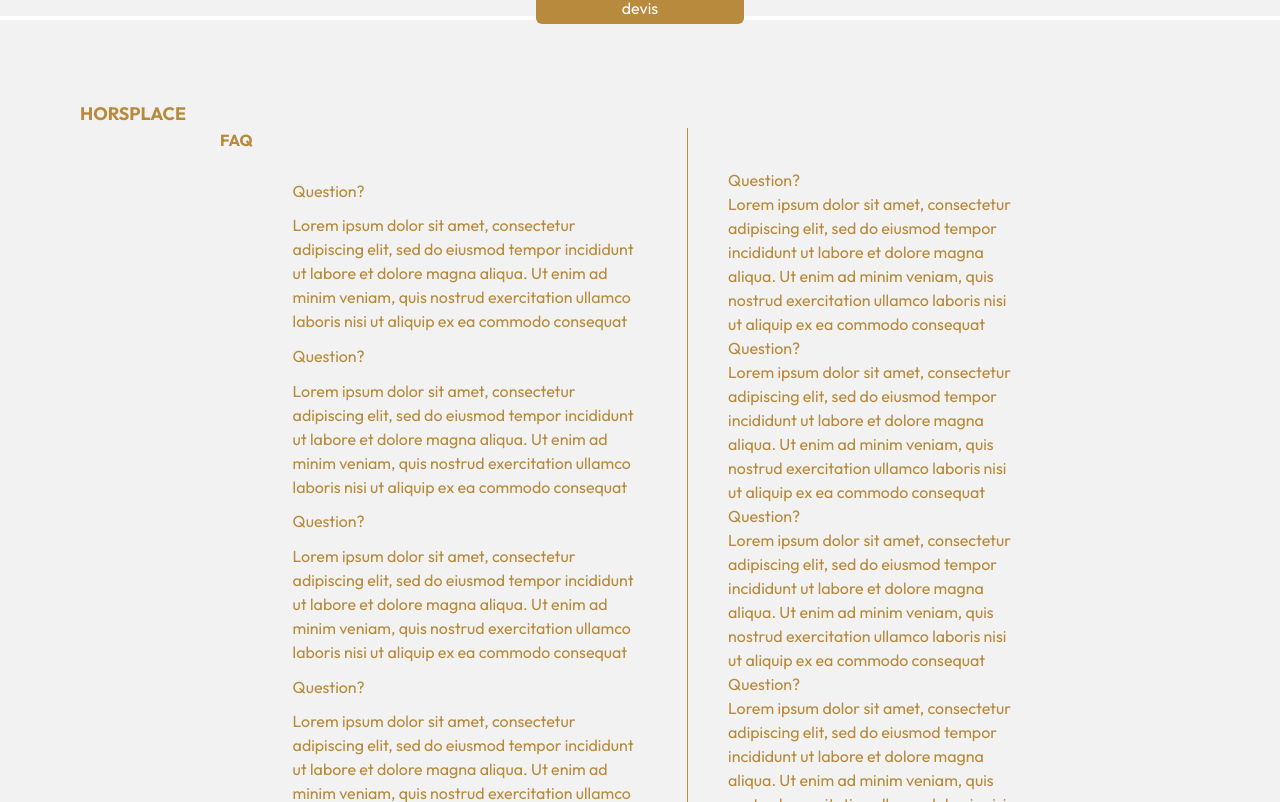
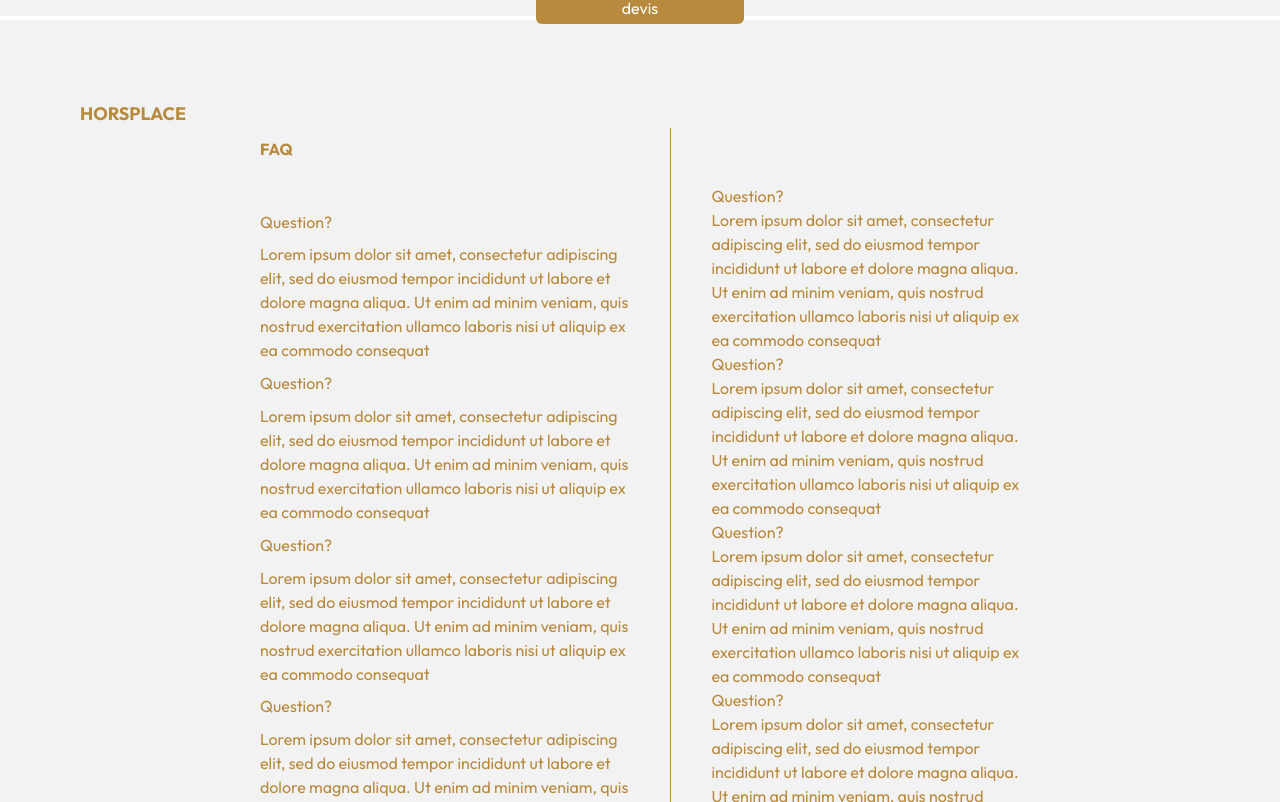
Before and after one commit to Nyttho/horseplace, a Next.js app: page /a-propos in a window 1280 px wide. Shown: the part 878-1680 px from the top of the page. Built offline with nearby package versions, Linux system fonts and the light colour scheme.

Commit message:
adjusement a propos faq

```diff
--- a/app/a-propos/page.jsx
+++ b/app/a-propos/page.jsx
@@ -58,8 +58,8 @@ const APropos = () => {
       <section className="text-primary-dark p-20 bg-secondary-light mt-1">
         <h3 className="uppercase text-lg font-bold">Horsplace</h3>
         <div className="flex w-3/4 mx-auto">
+          <div className="flex flex-col justify-evenly border-r-[1px] border-primary-dark px-10 pb-10">
             <h4 className="font-bold mb-10">FAQ</h4>
-          <div className="flex flex-col justify-evenly border-r-[1px] border-primary-dark p-10">
             <h5>Question?</h5>
             <p>
               Lorem ipsum dolor sit amet, consectetur adipiscing elit, sed do
@@ -90,7 +90,8 @@ const APropos = () => {
             </p>
           </div>
           <div>
-          <div className="flex flex-col justify-evenly  p-10">
+          <div className="flex flex-col justify-evenly px-10 pb-10">
+          <div className="h-14"></div>
 
             <h5>Question?</h5>
             <p>
```
